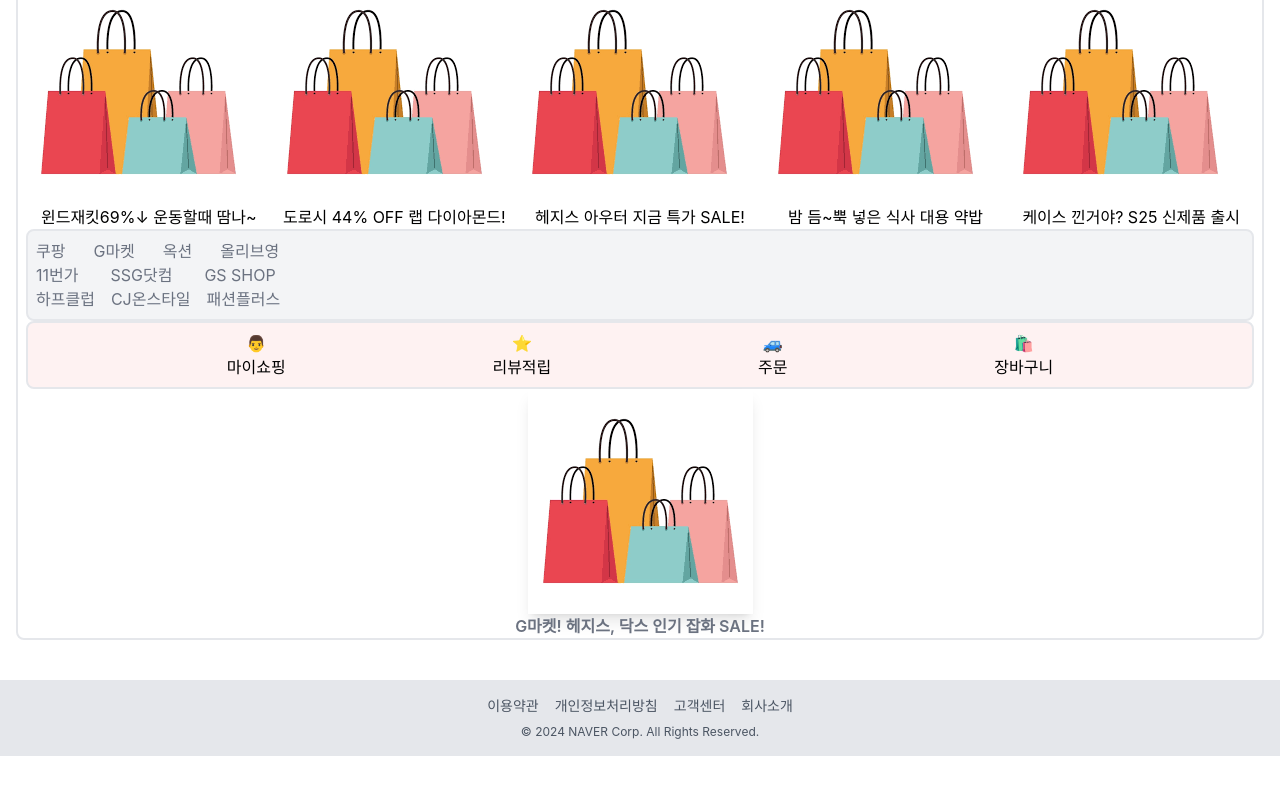
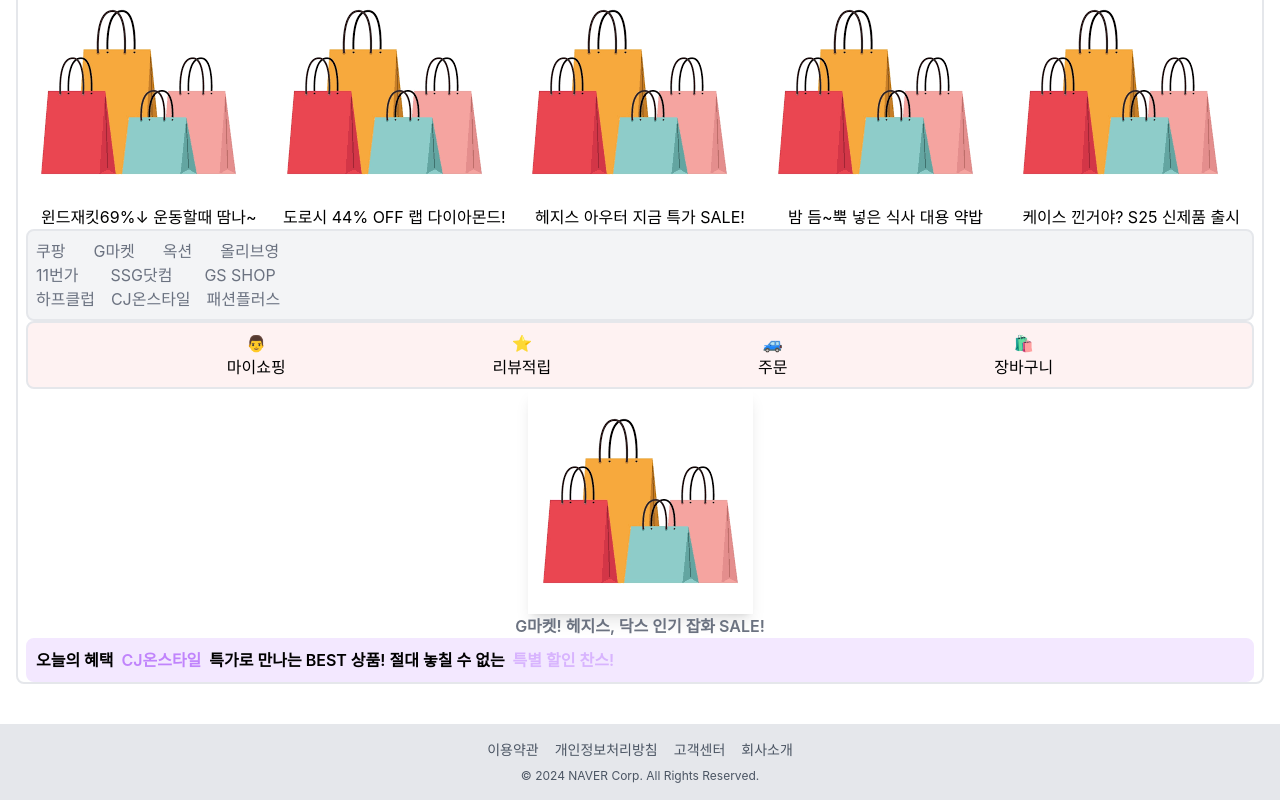
Before and after one commit to kjeok00/clonenaver, a React (Create React App) app in the folder my-app/: page / in a window 1280 px wide. Shown: the part 2033-2833 px from the top of the page. Before the commit the page ends 2789 px from the top, so only its background shows below. Built offline with nearby package versions, Linux system fonts and the light colour scheme.

Commit message:
add: Second Main

```diff
--- a/my-app/src/components/ThirdMain.jsx
+++ b/my-app/src/components/ThirdMain.jsx
@@ -128,6 +128,13 @@ const ThirdMain = () => {
                 </div>
             </div>
 
+            {/*footer*/}
+            <div className="rounded-lg border-2 border-purple-100 bg-purple-100 flex jutify-start px-2 py-2 space-x-2">
+                <span className="text-black font-bold">오늘의 혜택</span>
+                <span className=" text-purple-400 font-semibold">CJ온스타일</span>
+                <span className=" text-black font-semibold">특가로 만나는 BEST 상품! 절대 놓칠 수 없는</span>
+                <span className="text-purple-300 font-semibold">특별 할인 찬스!</span>
+            </div>
 
         </div>
     );
```
